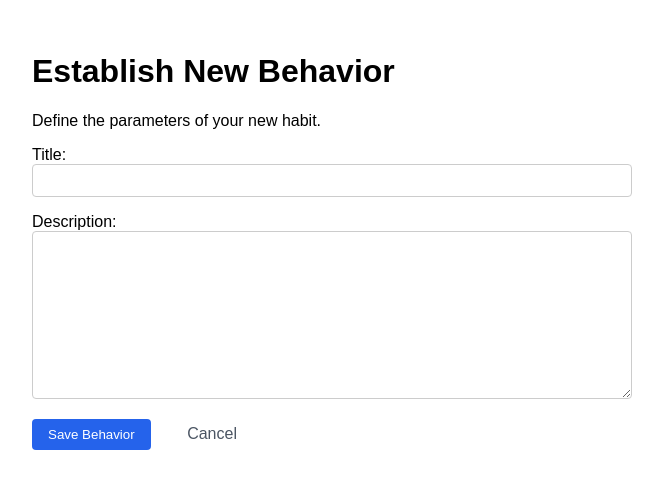
After one commit to IyzOnline/Projects, a Django app: page /tracker/create/ in a window 1280 px wide. The commit adds this page. Shown: the top 489 px of the page, without its empty margins (308-971 px from the left). Run offline with Django 5.2, Linux system fonts and the light colour scheme.

Commit message:
feat: Create behavior form and button to access it

```diff
--- /dev/null
+++ b/Behavior_Tracker/ethos/tracker/templates/tracker/behavior_form.html
@@ -0,0 +1,35 @@
+<!DOCTYPE html>
+<html lang="en">
+<head>
+    <meta charset="UTF-8">
+    <title>Establish Behavior | Ethos</title>
+    <style>
+        body { font-family: sans-serif; padding: 2rem; max-width: 600px; margin: auto; }
+        .form-group { margin-bottom: 1rem; }
+        input[type="text"], textarea { width: 100%; padding: 0.5rem; border: 1px solid #ccc; border-radius: 4px; box-sizing: border-box; }
+        .btn { padding: 0.5rem 1rem; background: #2563eb; color: white; border: none; border-radius: 4px; cursor: pointer; }
+        .btn-cancel { padding: 0.5rem 1rem; color: #4b5563; text-decoration: none; margin-left: 1rem; }
+    </style>
+</head>
+<body>
+    <h1>Establish New Behavior</h1>
+    <p>Define the parameters of your new habit.</p>
+
+    <form method="POST">
+        {% csrf_token %}
+
+        {{ form.as_p }}
+
+        <div>
+            <!-- When the SUBMIT button is pressed, the browser sends the form data to the url defined
+            under action. But since action was not defined, the data is sent to the default of action, which
+            is simply the URL of the current page. Since the URL of the current page is registered to run the
+            create_behavior view, the POST request that has the form data is sent to that view, resulting
+            in the creation of a new Behavior record in the DB.
+            -->
+            <button type="submit" class="btn">Save Behavior</button>
+            <a href="{% url 'tracker:home' %}" class="btn-cancel">Cancel</a>
+        </div>
+    </form>
+</body>
+</html>
--- a/Behavior_Tracker/ethos/tracker/templates/tracker/home.html
+++ b/Behavior_Tracker/ethos/tracker/templates/tracker/home.html
@@ -48,7 +48,7 @@
 
     <div class="header">
         <h1>Behaviors</h1>
-        <a href="#" class="btn">+ Create New Behavior</a>
+        <a href="{% url 'tracker:create_behavior' %}" class="btn">+ Create New Behavior</a>
     </div>
 
     <hr>
```
